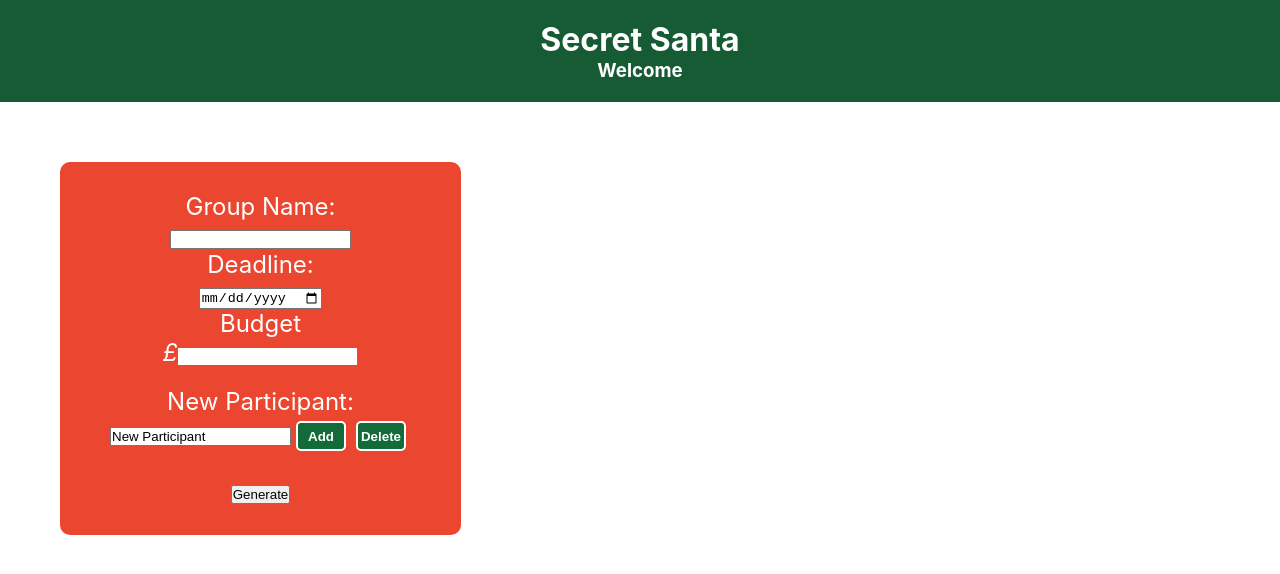
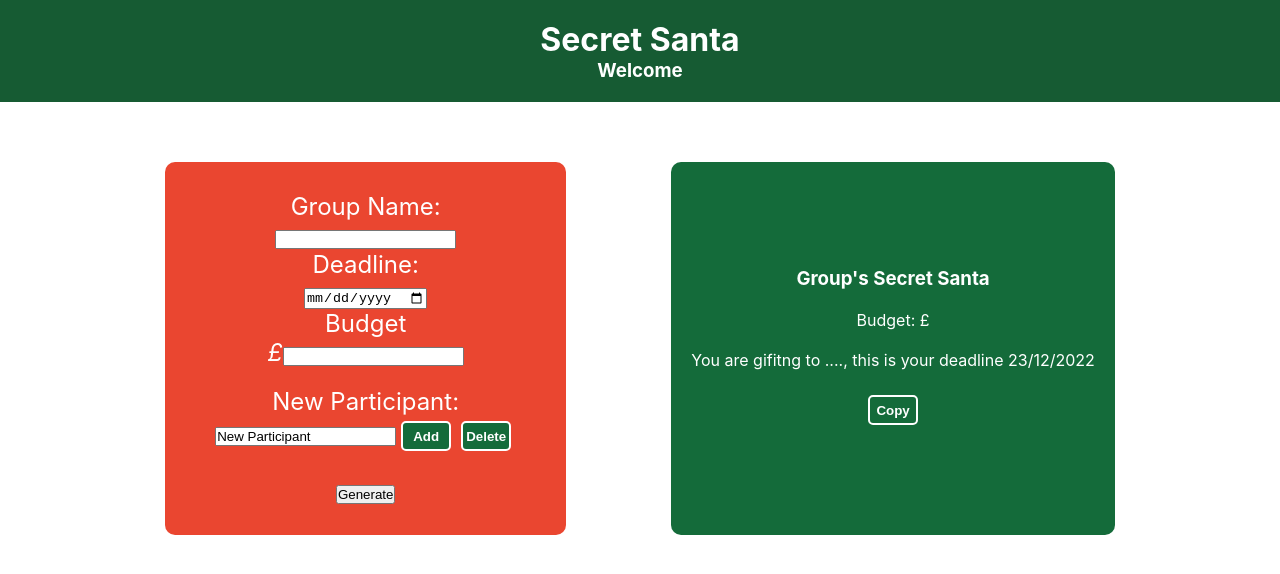
Before and after one commit to W1llB/Secret_Santa_Frontend, a React (Create React App) app in the folder secretsanta/: page / in a window 1280 px wide. Shown: the top 574 px of the page. Built offline with nearby package versions, Linux system fonts and the light colour scheme.

Commit message:
Taylor commit before starting functionality implimentation and custom hooks

```diff
--- a/secretsanta/src/components/App/App.css
+++ b/secretsanta/src/components/App/App.css
@@ -7,7 +7,6 @@
   --third-colour: #165B33;
   --textcolour: #FFFFFF;
   --fouth-colour: #EA4630;
-
 }
 
 .App {
@@ -28,7 +27,7 @@
 .divsContainer {
   display: flex;
   flex-direction: row;
-  gap: 30px;
+  justify-content: space-evenly;
   margin: 30px;
   padding: 30px;
 
@@ -42,6 +41,7 @@
   font-size: 1.5em;
   border-radius: 10px;
   padding: 30px;
+  text-align: center;
 }
 
 /* Participant Form Section */
@@ -60,6 +60,19 @@
   cursor: pointer;
   border: solid 2px var(--textcolour);
   font-weight: bold;
+}
+
+/* Members Card Component */
+.cardComponent {
+  display: flex;
+  flex-direction: column;
+  background-color: var(--seccondary-colour);
+  align-items: center;
+  justify-content: center;
+  padding: 20px;
+  border-radius: 10px;
+  color: var(--textcolour);
+
 }
 
 .participantFormButtons:hover {
--- a/secretsanta/src/components/App/App.js
+++ b/secretsanta/src/components/App/App.js
@@ -1,15 +1,21 @@
 import '../App/App.css';
 import Header from '../Header/header.js';
 import GeneralForm from '../Input-Form/GeneralForm/generalForm';
+import Members from '../Members';
+
 
 function App() {
+
+
+
+
   return (
     <div className="App">
       <Header></Header>
 
       <div className='divsContainer'>
         <GeneralForm></GeneralForm>
-
+        <Members></Members>
       </div>
 
     </div>
--- a/secretsanta/src/components/Input-Form/GeneralForm/generalForm.js
+++ b/secretsanta/src/components/Input-Form/GeneralForm/generalForm.js
@@ -1,7 +1,17 @@
 import React from "react";
+import { useState } from "react";
 import ParticipantList from "../ParticipantList/participantList";
 
 function GeneralForm() {
+
+    // Groupname State
+    const [groupName, setGroupName] = useState(0);
+
+    // Deadline Date State
+    const [deadline, setDealine] = useState(0);
+
+    // Budget State
+    const [buget, setBudget] = useState(0);
 
     return (
         <form className="formContainer">
--- a/secretsanta/src/components/Members/index.js
+++ b/secretsanta/src/components/Members/index.js
@@ -1,9 +1,14 @@
-// import React from "react";
+import React from "react";
 
-// function Members() {
-//     return (
+function Members() {
+    return (
+        <div className="cardComponent">
+            <h3>Group's Secret Santa</h3><br />
+            <p>Budget: £</p><br />
+            <p>You are gifitng to ...., this is your deadline 23/12/2022</p><br />
+            <button className="participantFormButtons" onClick={() => {navigator.clipboard.writeText(this.state.textToCopy)}}>Copy</button>
+        </div>
+    )
+}
 
-//     )
-// }
-
-// export default Members;
+export default Members;
```
